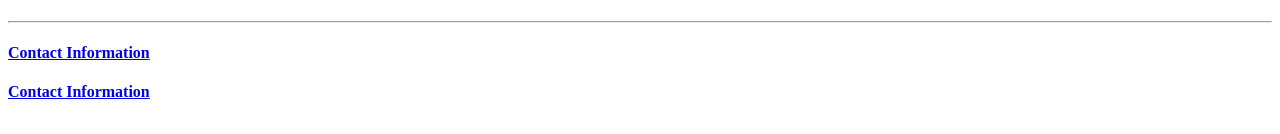
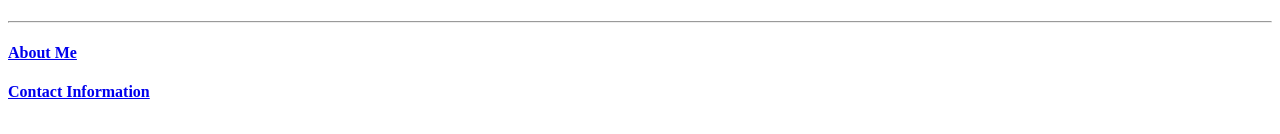
Before and after one commit to runeseed06/html-portfolio, a plain HTML site: page index.html in a window 1280 px wide. Shown: the part 618-752 px from the top of the page. Drawn offline with Linux system fonts and the light colour scheme.

Commit message:
Update index.html

```diff
--- a/index.html
+++ b/index.html
@@ -11,7 +11,7 @@
     <h2>I am a Beginner in Web Development</h2><hr />
     <h3><a href="./public/movie-ranking.html">Movie Ranking project</a>  <br /> <img height="200" src="./assets/images/movie_rankings.png" /></h2>
     <h3><a href="./public/birthday-invite.html">Brithday Invitation Project </a><br /> <img  height="200" src="./assets/images/birthday_lang.png"/></h2><hr />
-    <h4><a href="./public/about.html">Contact Information</a></h4>
+    <h4><a href="./public/about.html">About Me</a></h4>
     <h4><a href="./public/contact.html">Contact Information</a></h4>
 </body>
 </html>
```
